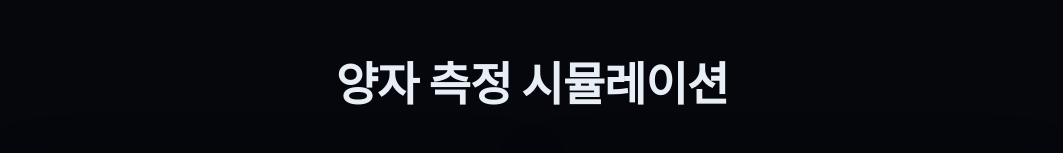
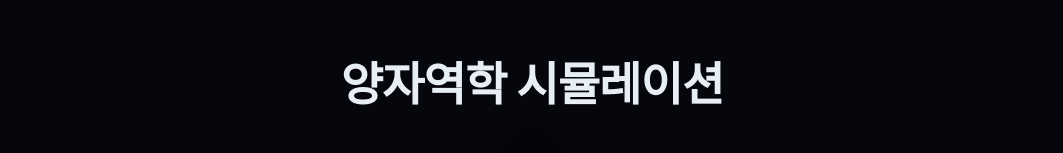
Before and after one commit to Wanggi813/SG-simulation, a plain HTML site: page index.html in a window 1280 px wide. Shown: the part 117-270 px from the top of the page, without its empty margins (108-1171 px from the left). Drawn offline with Linux system fonts and the light colour scheme.

Commit message:
Add files via upload

```diff
--- a/index.html
+++ b/index.html
@@ -159,7 +159,7 @@
 
 <body>
   <main>
-    <h1>양자 측정 시뮬레이션</h1>
+    <h1>양자역학 시뮬레이션</h1>
 
     <div class="shots">
       <a class="shot" href="슈테른-겔라흐_실험.html">
```
